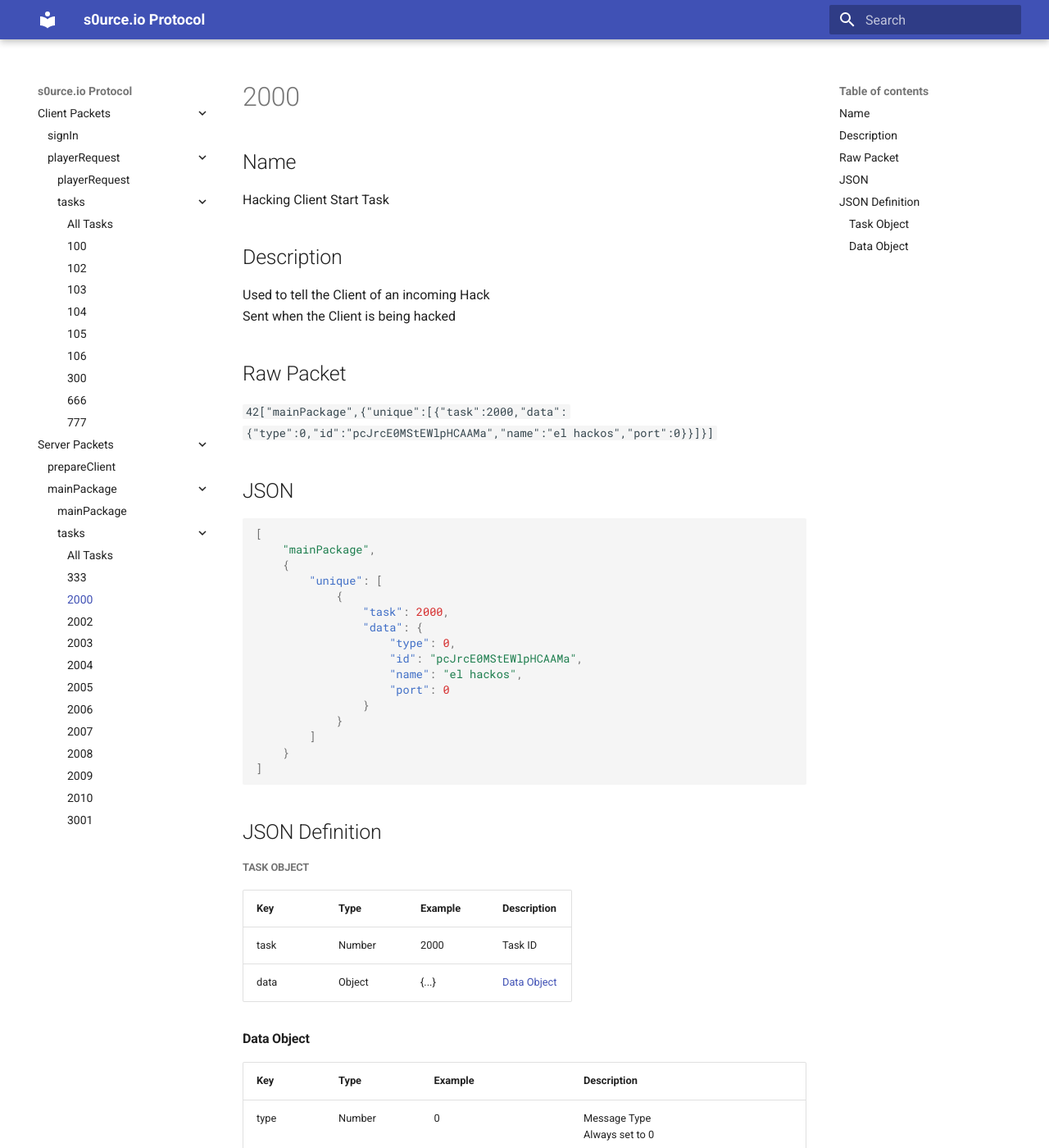
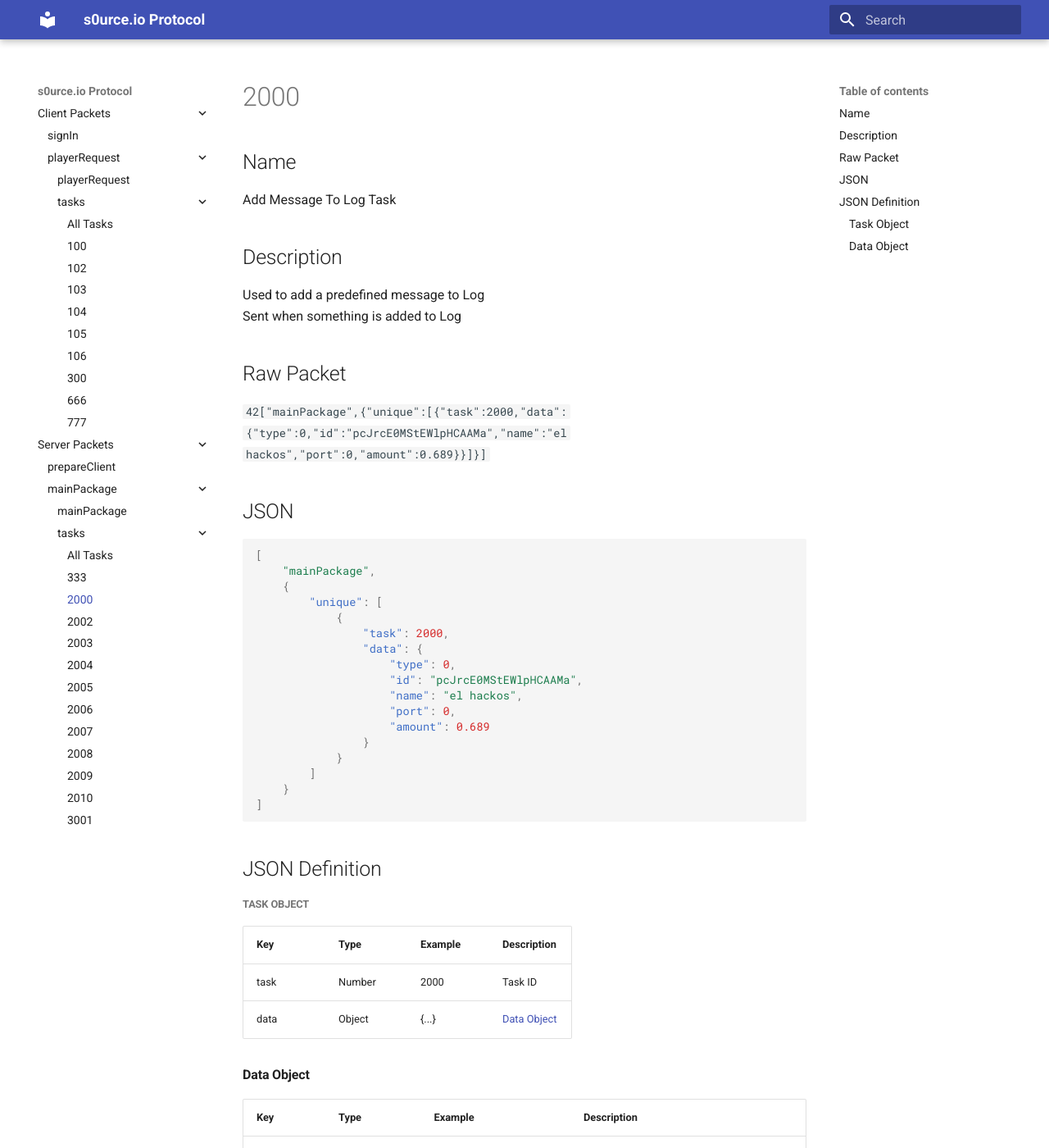
Before and after one commit to BleaknessGit/s0urceRewrite.github.io, an MkDocs documentation site: the page built from docs/server/mainPackage/tasks/2000.md, in a window 1280 px wide and 1400 px high. Shown: the whole window at 82% size. Built offline with MkDocs 1.6.1 and Material for MkDocs 9.7.7, drawn with Linux system fonts in a browser that asks for light colours; some of the changed text lies outside the part shown.

Commit message:
Fixed Client Task 2000

````diff
--- a/docs/server/mainPackage/tasks/2000.md
+++ b/docs/server/mainPackage/tasks/2000.md
@@ -1,17 +1,15 @@
 ## Name
 
-Hacking Client Start Task
+Add Message To Log Task
 
 ## Description
 
-Used to tell the Client of an incoming Hack<br>
-Sent when the Client is being hacked
-
+Used to add a predefined message to Log<br>
+Sent when something is added to Log
 
 ## Raw Packet
 
-`42["mainPackage",{"unique":[{"task":2000,"data":{"type":0,"id":"pcJrcE0MStEWlpHCAAMa","name":"el hackos","port":0}}]}]`
-
+`42["mainPackage",{"unique":[{"task":2000,"data":{"type":0,"id":"pcJrcE0MStEWlpHCAAMa","name":"el hackos","port":0,"amount":0.689}}]}]`
 ## JSON
 
 ``` json
@@ -25,7 +23,8 @@ Sent when the Client is being hacked
                     "type": 0,
                     "id": "pcJrcE0MStEWlpHCAAMa",
                     "name": "el hackos",
-                    "port": 0
+                    "port": 0,
+                    "amount": 0.689
                 }
             }
         ]
@@ -42,9 +41,10 @@ Sent when the Client is being hacked
 | data | Object | {...}   | [Data Object](#data-object) |
 
 #### Data Object
-| Key  | Type          | Example              | Description                                                             |
-|------|---------------|----------------------|-------------------------------------------------------------------------|
-| type | Number        | 0                    | Message Type<br>Always set to 0                                         |
-| id   | Number/String | pcJrcE0MStEWlpHCAAMa | Player ID<br>Type is a Number if the Player is a Bot otherwise a String |
-| name | String        | el hackos            | Player Username                                                         |
-| port | Number        | 0                    | Port ID<br>0 = A, 1 = B, 2 = C                                          |
+| Key    | Type          | Example              | Description                                                                                       |
+|--------|---------------|----------------------|---------------------------------------------------------------------------------------------------|
+| type   | Number        | 0                    | Message Type<br>0 = Incoming Hack<br>1 = Successful Hack<br>2 = Can't Find Target                 |
+| id     | Number/String | pcJrcE0MStEWlpHCAAMa | Player ID<br>Type is a Number if the Player is a Bot otherwise a String<br>Only sent if type == 0 |
+| name   | String        | el hackos            | Player Username<br>Only sent if type == 0                                                         |
+| port   | Number        | 0                    | Port ID<br>0 = A, 1 = B, 2 = C<br>Only sent if type == 0                                          |
+| amount | Number        | 0.689                | BTC Amount<br>Only sent if type == 1                                                              |
````
Also changed, not shown: docs/server/mainPackage/tasks/index.md (+1 -1 lines).
